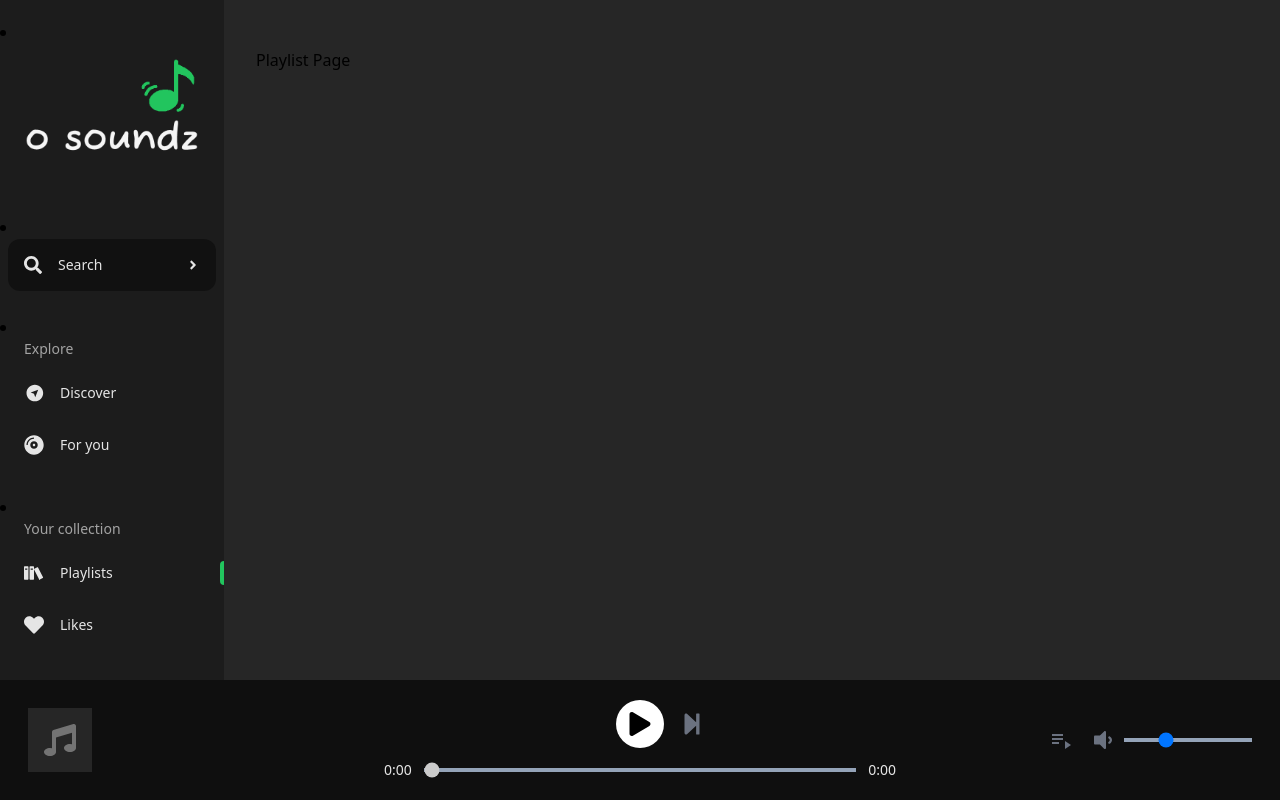
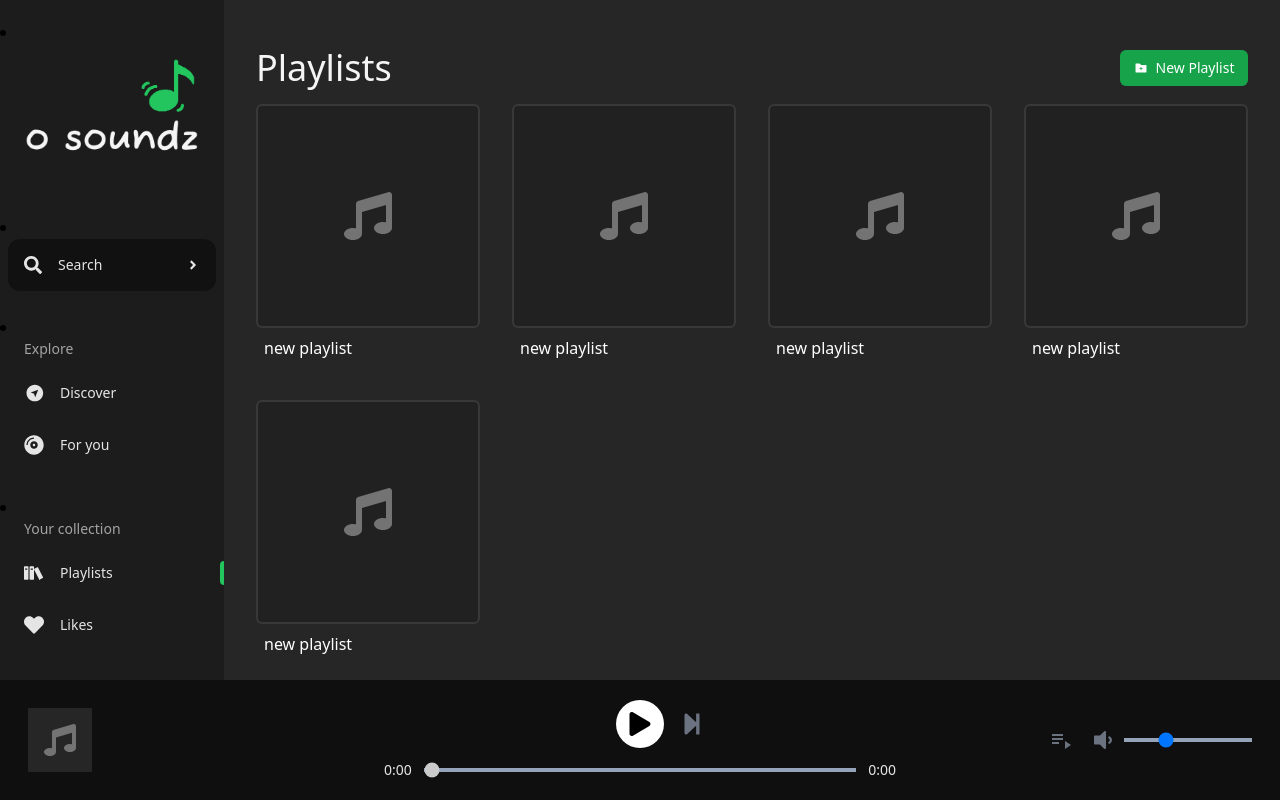
Before and after one commit to marcosdaniel2002/O-soundz, a React (Vite) app: page /playlist in a window 1280 px wide. Built offline with nearby package versions, Linux system fonts and the light colour scheme; some icons are missing; the HTML template or start-up script is replaced by a standard one.

Commit message:
playlist feature v1

```diff
--- a/src/features/likes/Header.jsx
+++ b/src/features/likes/Header.jsx
@@ -1,13 +1,16 @@
 import { FaPlay } from "react-icons/fa";
 
-function Header() {
+function Header({ handlePlaySong, playlist }) {
   return (
     <header className="flex items-center justify-between gap-2 pb-4">
       <div className="flex flex-col">
         <h2 className="text-4xl font-medium text-neutral-100">Likes</h2>
       </div>
 
-      <button className="flex w-32 items-center justify-center gap-2 rounded-md bg-green-600 py-2 text-sm font-medium text-white">
+      <button
+        className="flex w-32 items-center justify-center gap-2 rounded-md bg-green-600 py-2 text-sm font-medium text-white"
+        onClick={() => handlePlaySong(playlist, 0)}
+      >
         <FaPlay />
         <span>Play</span>
       </button>
--- a/src/features/likes/Likes.jsx
+++ b/src/features/likes/Likes.jsx
@@ -13,7 +13,7 @@ function Likes() {
 
   return (
     <div className="pb-20 lg:pb-8">
-      <Header />
+      <Header handlePlaySong={handlePlaySong} playlist={copyPlaylist.current} />
       {copyPlaylist.current.tracks.length === 0 ? (
         <Empty />
       ) : (
--- /dev/null
+++ b/src/features/playlist/Header.jsx
@@ -0,0 +1,25 @@
+import { AiFillFolderAdd } from "react-icons/ai";
+import ModalPlaylist from "./ModalPlaylist";
+import { useState } from "react";
+
+function Header({ handlePlaySong, playlist }) {
+  const [modal, setModal] = useState(false);
+  return (
+    <header className="flex items-center justify-between gap-2 pb-4">
+      <div className="flex flex-col">
+        <h2 className="text-4xl font-medium text-neutral-100">Playlists</h2>
+      </div>
+
+      <button
+        className="flex w-32 items-center justify-center gap-2 rounded-md bg-green-600 py-2 text-sm font-medium text-white"
+        onClick={() => setModal((prev) => !prev)}
+      >
+        <AiFillFolderAdd />
+        <span>New Playlist</span>
+      </button>
+      {modal && <ModalPlaylist setModal={setModal} />}
+    </header>
+  );
+}
+
+export default Header;
--- /dev/null
+++ b/src/features/playlist/ItemPlaylist.jsx
@@ -0,0 +1,26 @@
+import { FaMusic } from "react-icons/fa";
+
+function ItemPlaylist() {
+  return (
+    <li className="flex flex-col">
+      {/* <div
+        className="flex size-[150px] items-center justify-center overflow-hidden rounded-md border-2 border-neutral-700 border-opacity-70
+      sm:size-[180px] md:size-[200px] md:rounded-xl lg:size-[250px]"
+      >
+        <FaMusic className="size-10 text-neutral-500 lg:size-12" />
+      </div> */}
+      <div className="aspect-square max-w-xs overflow-hidden rounded-md border-2 border-neutral-700 border-opacity-70">
+        {/* <img
+          src="https://is1-ssl.mzstatic.com/image/thumb/Music116/v4/97/c7/f2/97c7f256-6db0-a45b-a786-f58dc928c970/196871404495.jpg/400x400cc.jpg"
+          alt=""
+        /> */}
+        <div className="flex size-full items-center justify-center bg-neutral-900/30">
+          <FaMusic className="size-10 text-neutral-500 lg:size-12" />
+        </div>
+      </div>
+      <h2 className="p-2 text-white">new playlist</h2>
+    </li>
+  );
+}
+
+export default ItemPlaylist;
--- /dev/null
+++ b/src/features/playlist/ListPlaylist.jsx
@@ -0,0 +1,15 @@
+import ItemPlaylist from "./ItemPlaylist";
+
+function ListPlaylist() {
+  return (
+    <ul className="grid grid-cols-2 gap-3 sm:gap-8 lg:grid-cols-3 xl:grid-cols-4 2xl:grid-cols-5">
+      <ItemPlaylist />
+      <ItemPlaylist />
+      <ItemPlaylist />
+      <ItemPlaylist />
+      <ItemPlaylist />
+    </ul>
+  );
+}
+
+export default ListPlaylist;
--- /dev/null
+++ b/src/features/playlist/ModalPlaylist.jsx
@@ -0,0 +1,40 @@
+import { IoMdClose } from "react-icons/io";
+
+function ModalPlaylist({ setModal }) {
+  return (
+    <div className="absolute top-0 flex size-full items-center justify-center bg-neutral-800 bg-opacity-70">
+      <div className="w-[350px] rounded-xl border-2 border-neutral-500 border-opacity-40 bg-neutral-700 p-5">
+        <div className="flex items-center justify-between">
+          <h2 className="text-3xl font-medium text-neutral-200">
+            New Playlist
+          </h2>
+          <button
+            className="flex size-6 items-center justify-center rounded-full bg-gray-300 text-xl opacity-70 hover:opacity-100"
+            onClick={() => setModal(false)}
+          >
+            <IoMdClose />
+          </button>
+        </div>
+        <form className="mt-10 flex flex-col gap-5" action="">
+          <div className="group relative flex flex-col">
+            <label
+              htmlFor=""
+              className="pointer-events-none absolute text-gray-400 transition-all duration-500 group-focus-within:-translate-y-5 group-focus-within:text-xs group-focus-within:text-green-400"
+            >
+              Playlist name
+            </label>
+            <input
+              type="text"
+              className="border-none bg-inherit text-white outline-none"
+            />
+          </div>
+          <button className="flex w-full items-center justify-center gap-2 rounded-md bg-green-600 py-2 text-sm font-medium text-white">
+            create playlist
+          </button>
+        </form>
+      </div>
+    </div>
+  );
+}
+
+export default ModalPlaylist;
--- a/src/features/playlist/Playlist.jsx
+++ b/src/features/playlist/Playlist.jsx
@@ -1,5 +1,15 @@
+import Header from "./Header";
+import ListPlaylist from "./ListPlaylist";
+
 function Playlist() {
-  return <div>Playlist Page</div>;
+  return (
+    <div className="relative h-full">
+      <Header />
+      <section className="pb-20 lg:pb-8">
+        <ListPlaylist />
+      </section>
+    </div>
+  );
 }
 
 export default Playlist;
--- a/src/ui/SongCard.jsx
+++ b/src/ui/SongCard.jsx
@@ -28,7 +28,9 @@ function SongCard({ id, name, image, artist, handlePlaySong, track }) {
           className="absolute right-1 top-1 rounded-full bg-neutral-900/90 p-2 transition-opacity group-hover:opacity-100 lg:opacity-0"
           onClick={onToggleLike}
         >
-          <FaHeart className={`text-${isLike ? "green" : "slate"}-400/80`} />
+          <FaHeart
+            className={`${isLike ? "text-green-400/80" : "text-slate-400/80"}`}
+          />
         </button>
         <button className="absolute bottom-1 right-1 rounded-full bg-neutral-900/90 p-1.5 transition-opacity group-hover:opacity-100 lg:opacity-0">
           <MdMoreHoriz className="text-xl text-slate-400/80" />
```
